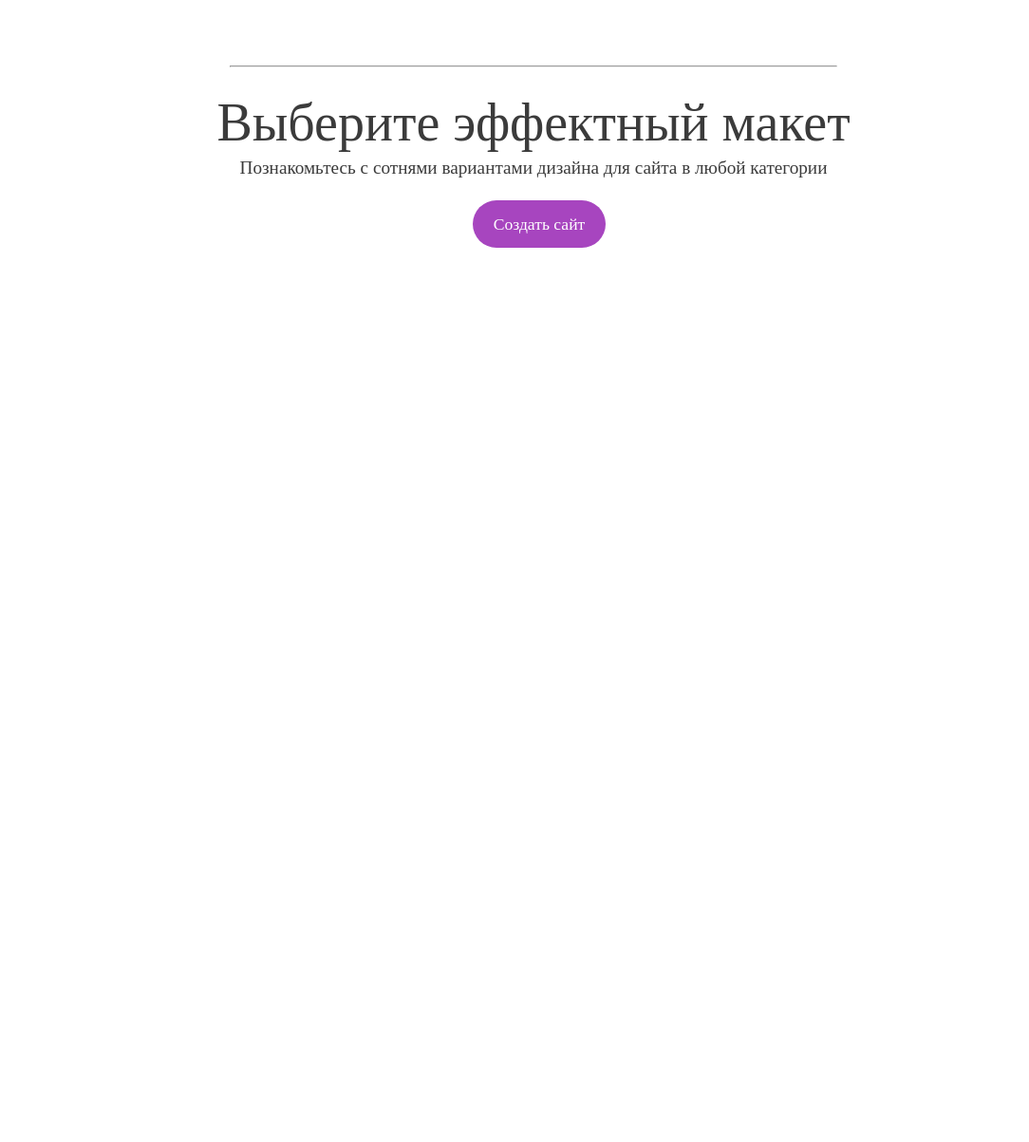
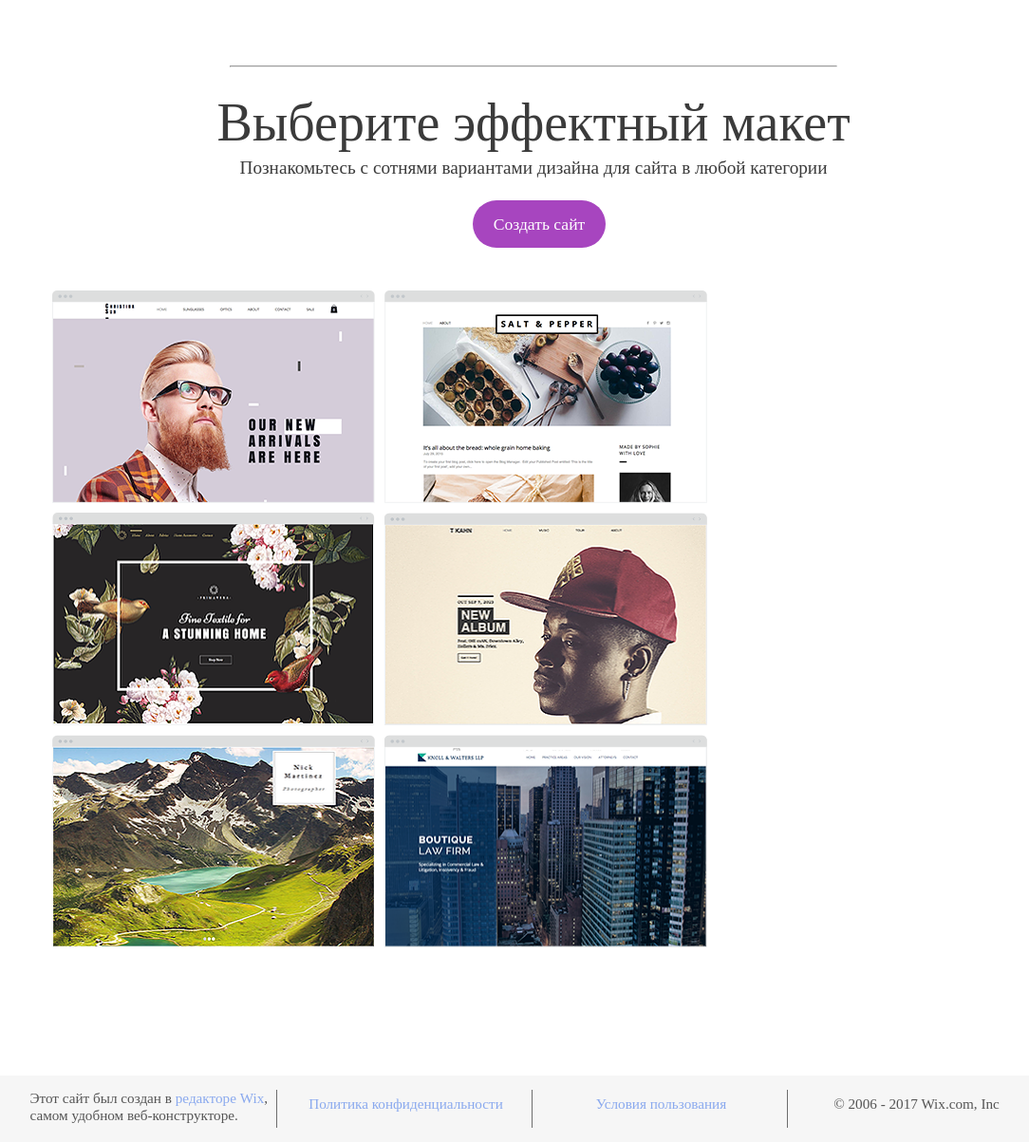
Before and after one commit to TurokOlha/WIX, a plain HTML site: page index.html in a window 1280 px wide. Shown: the part 1090-2293 px from the top of the page at 95% size, without its empty margins (78-1162 px from the left). Before the commit the page ends 1371 px from the top, so only its background shows below. Drawn offline with Linux system fonts and the light colour scheme.

Commit message:
Final commit

```diff
--- a/index.html
+++ b/index.html
@@ -7,6 +7,7 @@
    		<link href="style.css" rel="stylesheet">
 	</head>
 	<body>
+	<div class="allPage">
 		<div class="header">
 			<a href="#" class="wixLogo"><img src="C2D9aJRnrzM.jpg" alt="logo"></a>
 			<h1 class="main-heading">Создай свой великолепный сайт</h1>
@@ -32,12 +33,46 @@
 				</ul>
 			</div>
 			<hr>
+
 			<div class="ChoiseOfMaket">
 				<h1 class="main-heading ChoiseOfMaket-heading">Выберите эффектный макет</h1>
 				<p class="main-paragraph ChoiseOfMaket-paragraph">Познакомьтесь с сотнями вариантами дизайна для сайта в любой категории</p>
 				<a href="#" class="design ChoiseOfMaket-btn"><p class="para-design">Создать сайт</p></a>
 			</div>
 
+			<div class="BoxWithPhoto">
+				<div class="Photon">
+					<a href="#"><img src="Photo1(1).png" alt="" class="PhotonImg"><p class="LinkAtPhoto">Интернет-магазин</p></a>
+				</div>
+				<div class="Photon">
+					<a href="#"><img src="Photo2(1).png" alt="" class="PhotonImg"><p class="LinkAtPhoto">Рестораны</p></a>
+				</div>
+				<div class="Photon">
+					<a href="#"><img src="Photo3(1).png" alt="" class="PhotonImg"><p class="LinkAtPhoto">Дизайн</p></a>
+				</div>
+				<div class="Photon">
+					<a href="#"><img src="Photo4(1).png" alt="" class="PhotonImg"><p class="LinkAtPhoto">Музыка</p></a>
+				</div>
+				<div class="Photon">
+					<a href="#"><img src="Photo5(1).png" alt="" class="PhotonImg"><p class="LinkAtPhoto">Фотография</p></a>
+				</div>
+				<div class="Photon">
+					<a href="#"><img src="Photo6(1).png" alt="" class="PhotonImg"><p class="LinkAtPhoto">Бизнес</p></a>
+				</div>
+			</div>
+
+		</div>
+		<div class="footer">
+			<div class="ContentOfFooter">
+				<ul class="FooterInLine">
+					<li class="ElemOfFooter FirstChild"><p>Этот сайт был создан в <a href="#">редакторе Wix</a>, самом удобном веб-конструкторе.</p></li>
+					<li class="ElemOfFooter"><a href="#">Политика конфиденциальности</a></li>
+					<li class="ElemOfFooter"><a href="#">Условия пользования</a></li>
+					<li class="ElemOfFooter lastChild"><p>© 2006 - 2017 Wix.com, Inc</p></li>
+				</ul>
+			</div>
+		</div>
+		<div class="hFooter"></div>
 		</div>
 	</body>
 </html>
--- a/style.css
+++ b/style.css
@@ -46,6 +46,10 @@ table {
 }
 
 /*=======================================================================================*/
+/*.allPage{
+	width: 100%;
+	margin: 0 auto;
+}*/
 
 .header {
 	height: 611px;
@@ -90,21 +94,11 @@ table {
 
 /*===================================================================================*/
 
+/*.content{
+	width: 100%;
+	margin: 0 auto;
+}*/
 
-/*.opportunities{
-	overflow:hidden;
-	width:80%;
-	height: 300px;
-}
-.tabInLine{
-	white-space:nowrap;
-}
-.tabInLine li{
-	width:20%;
-	display:inline-block;
-	border:1px solid black;
-}
-*/
 .tabInLine {
 	padding: 5%  10%;
 	text-align: center;
@@ -138,3 +132,94 @@ hr {
 .ChoiseOfMaket-btn {
 	margin: 20px 45% ;
 }
+/*======================================================================================*/
+.BoxWithPhoto{
+	margin: 20px 10%;
+}
+.Photon {
+    float: left;
+    position: relative;
+    width: 340px;
+	height: 224px;
+	margin: 5px;
+}
+.PhotonImg {
+    position: absolute;
+    top: 0;
+    left: 0;
+    width: 340px;
+    height: 224px;
+}
+img:hover {
+	opacity:0.2;
+	-moz-opacity:0.2;
+	filter: alpha(opacity=80) black;
+	-khtml-opacity: 0.2;
+}
+.Photon:hover p{
+	display: block;
+    cursor: pointer;
+}
+
+.LinkAtPhoto{
+	display: none;
+    padding: 62px 0;
+    line-height: 100px;
+    text-align: center;
+    color: #000000;
+	font-size: 1.5em;
+
+}
+/*======================================================================================*/
+
+.footer{
+	position:relative;
+	background:white;
+	height:200px;
+	clear: both;
+}
+.ContentOfFooter{
+	position:absolute;
+	bottom:0;
+	background:rgb(246,246,246);
+	height: 70px;
+	width: 100%;
+}
+
+/*.footer {
+	height: 60px;
+	clear: both;
+	background-color: black;
+}
+.ContentOfFooter{
+	background-color: #eb0000;
+	height: 60px;
+
+}*/
+.FooterInLine {
+	padding: 15px  5px;
+	text-align: center;
+}
+
+.ElemOfFooter {
+	display : inline-block;
+	width : 20%;
+	height: 40px;
+	padding: 0 5px;
+	vertical-align: top;
+	text-align: center;
+	border-right: 1px solid rgb(109, 109, 109);
+	color: #555555;
+	font-size: 95%;
+	line-height: 30px;
+}
+.FirstChild{
+	line-height: normal;
+	text-align:left;
+}
+.ElemOfFooter a{
+	color:rgb(138, 169,238);
+}
+.lastChild {
+	border: none;
+}
```
Also changed, not shown: Photo1(1).png (added), Photo2(1).png (added), Photo3(1).png (added), Photo4(1).png (added), Photo5(1).png (added), Photo6(1).png (added).
